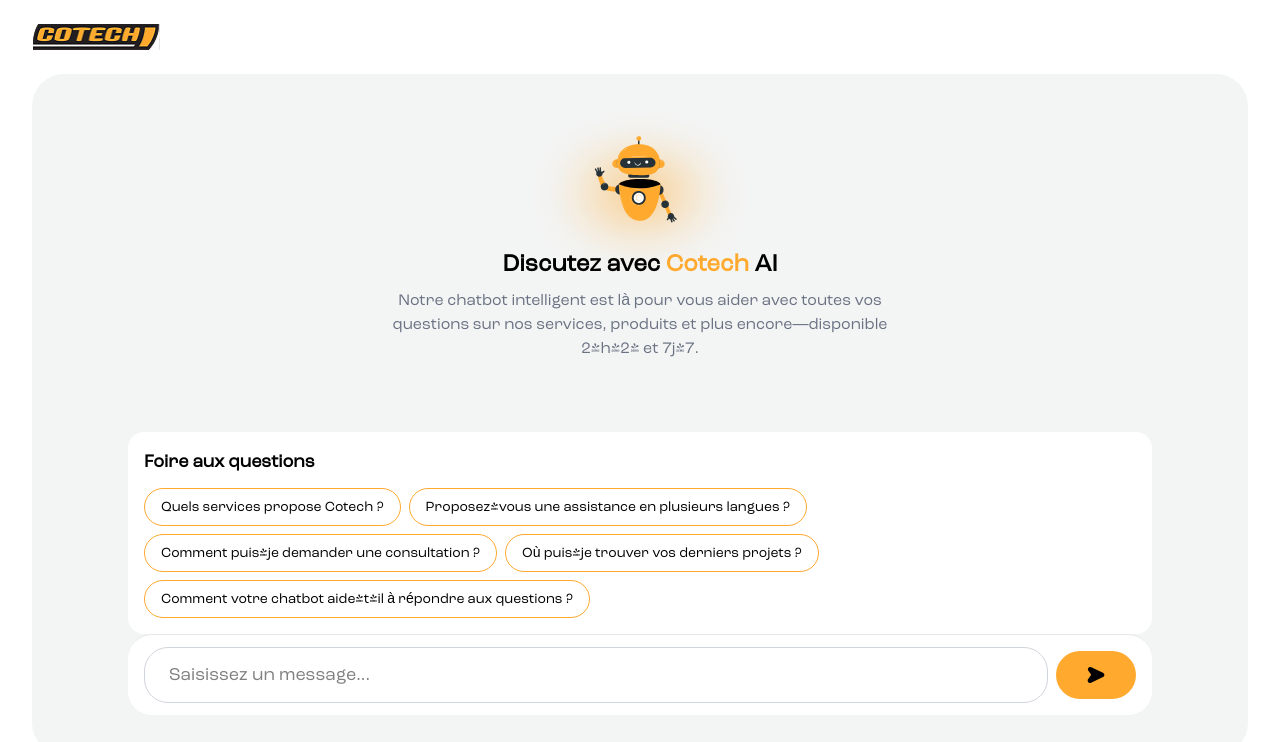
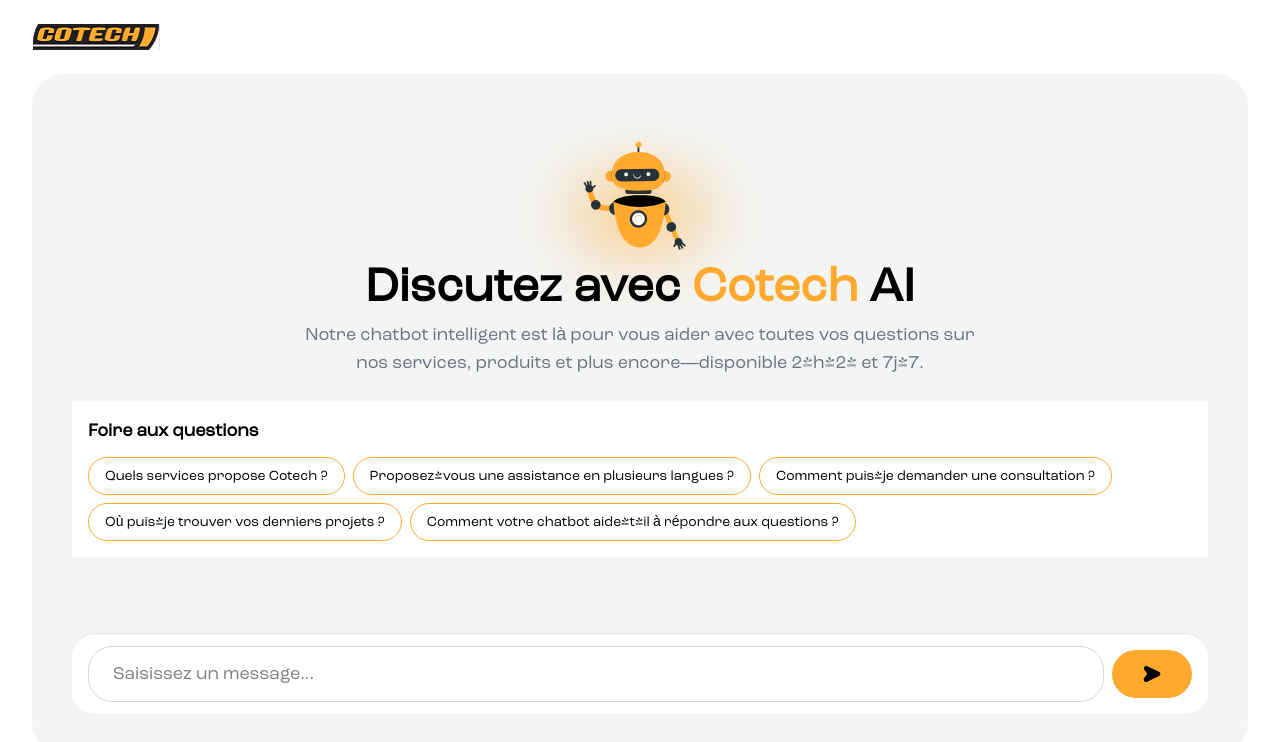
Before and after one commit to JerrY-253392/Cotech, a React (Vite) app: page /chat-screen in a window 1280 px wide. Shown: the top 742 px of the page. Built offline with nearby package versions, Linux system fonts and the light colour scheme.

Commit message:
Hello World

```diff
--- a/src/Components/ChatScreen.jsx
+++ b/src/Components/ChatScreen.jsx
@@ -17,7 +17,7 @@
         {!open ? <FAQSection /> : <Chat />}
 
         {/* Input Section (Single) */}
-        <div className="py-3 bg-white border-t border-gray-200 flex items-center space-x-2 w-full md:w-xl lg:w-4xl xl:w-5xl 2xl:w-7xl  rounded-3xl p-4">
+        <div className="py-3 bg-white border-t border-gray-200 flex items-center space-x-2 w-full rounded-3xl p-4">
           <input
             type="text"
             placeholder="Saisissez un message..."
--- a/src/Components/FAQSection.jsx
+++ b/src/Components/FAQSection.jsx
@@ -10,21 +10,21 @@
   ];
 
   return (
-    <div className="relative flex flex-col justify-between h-[65vh] items-center w-full">
+    <div className="relative flex flex-col justify-between h-[25vh] 2xl:h-[65vh] max-h-[65vh] items-center w-full">
       {/* Replace Image */}
       <div className="flex flex-col items-center w-full">
-        <img src="/Bot.svg" alt="AI Bot" className="w-1/5 -mb-6" />
-        <h1 className="text-2xl font-semibold">
+        <img src="/Bot.svg" alt="AI Bot" className="w-1/4 -mb-12" />
+        <h1 className="text-5xl font-semibold">
           Discutez avec <span className="text-[#FFA92F]">Cotech</span> AI
         </h1>
-        <p className="text-gray-500 text-center max-w-lg mt-2">
+        <p className="text-gray-500 text-lg text-center max-w-2xl mt-2">
           Notre chatbot intelligent est là pour vous aider avec toutes vos
           questions sur nos services, produits et plus encore—disponible 24h/24
           et 7j/7.
         </p>
       </div>
       {/* FAQ Questions */}
-      <div className="bg-white p-4 w-full md:max-w-xl lg:max-w-4xl xl:max-w-5xl  2xl:max-w-7xl rounded-2xl mt-6">
+      <div className="bg-white p-4 w-full mt-6">
         <h2 className="text-lg font-semibold mb-3">Foire aux questions</h2>
         <div className="flex flex-wrap gap-2">
           {faqQuestions.map((question, index) => (
--- a/src/Components/FAQsModal.jsx
+++ b/src/Components/FAQsModal.jsx
@@ -13,7 +13,7 @@
 
       {/* FAQ Section at Bottom */}
       <div className="p-3 bg-white rounded-t-2xl w-full">
-        <h1 className="text-sm font-medium px-2 my-4">Foire aux questions</h1>
+        <h1 className=" font-medium px-2 my-4">Foire aux questions</h1>
         <div className="space-y-2">
           {[
             "Quels services propose Cotech ?",
@@ -22,7 +22,7 @@
           ].map((question, index) => (
             <button
               key={index}
-              className="text-left px-4 py-2 rounded-full border text-xs border-[#FFA92F] w-full"
+              className="text-left px-4 py-2 rounded-full border text-sm border-[#FFA92F] w-full"
             >
               {question}
             </button>
--- a/src/Components/WidgetModal.jsx
+++ b/src/Components/WidgetModal.jsx
@@ -35,7 +35,7 @@
   };
 
   return (
-    <div className="bg-[#f3f5f5] max-w-[400px] shadow-lg relative flex flex-col h-[750px]">
+    <div className="bg-[#f3f5f5] max-w-[400px] shadow-lg relative flex flex-col h-[600px]">
       {/* Header Section */}
       <div className="p-4 border-b bg-white border-gray-200 flex justify-between items-center">
         <img src="/logo.png" alt="Logo" className="w-24" />
@@ -64,7 +64,7 @@
             placeholder="Saisissez un message..."
             value={input}
             onChange={(e) => setInput(e.target.value)}
-            className="flex-grow border border-gray-300 rounded-full text-sm px-4 py-2 focus:ring focus:ring-yellow-400 focus:outline-none"
+            className="flex-grow border border-gray-300 rounded-full  px-4 py-2 focus:ring focus:ring-yellow-400 focus:outline-none"
           />
           <button
             onClick={() => setOpen(!open)}
```
